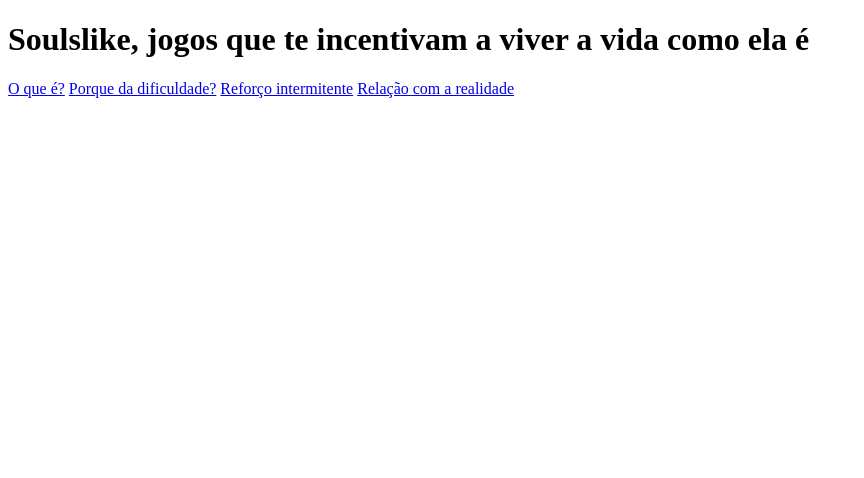
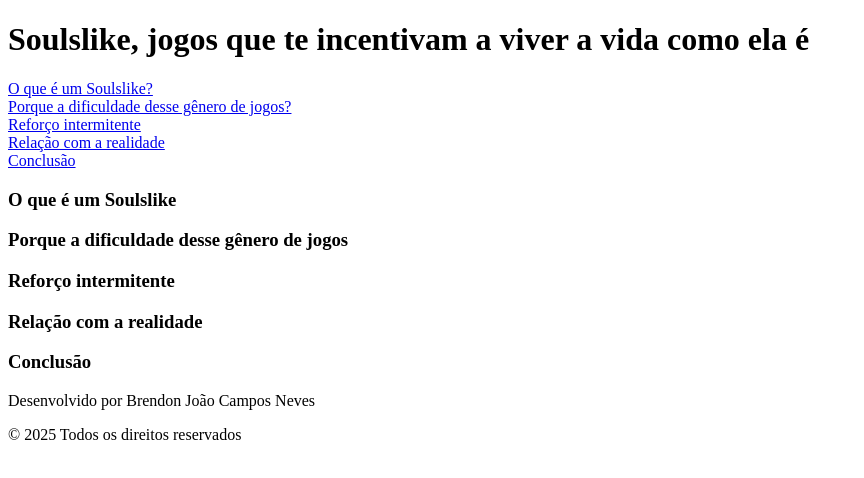
Before and after one commit to BrendonJoaoDEV/landingpage_soulslike, a plain HTML site: page index.html in a window 1280 px wide. Shown: the whole page, without its empty margins (0-864 px from the left). Drawn offline with Linux system fonts and the light colour scheme.

Commit message:
# 004 - Construção do restante do HTML inícial

```diff
--- a/index.html
+++ b/index.html
@@ -1,25 +1,75 @@
 <!DOCTYPE html>
 <html lang="pt-br">
-<head>
-    <meta charset="UTF-8">
-    <meta name="viewport" content="width=device-width, initial-scale=1.0">
+  <head>
+    <meta charset="UTF-8" />
+    <meta name="viewport" content="width=device-width, initial-scale=1.0" />
     <title>Gênero Soulslike</title>
-    <link rel="stylesheet" href="css/estilo.css">
-</head>
-<body>
+    <link rel="stylesheet" href="css/estilo.css" />
+  </head>
+  <body>
     <header>
-        <h1>Soulslike, jogos que te incentivam a viver a vida como ela é</h1>
+      <h1 id="titulo">
+        Soulslike, jogos que te incentivam a viver a vida como ela é
+      </h1>
+      <div id="divisoria"></div>
     </header>
 
     <nav>
-        <a href="#oque-e-soulslike">O que é?</a>
-        <a href="#porque-e-dificil">Porque da dificuldade?</a>
-        <a href="#reforço-intermitente">Reforço intermitente</a>
-        <a href="#relacao-com-realidade">Relação com a realidade</a>
+      <div class="botao-navegacao">
+        <a href="oque-e-soulslike" id="link">O que é um Soulslike?</a>
+      </div>
+      <div class="botao-navegacao">
+        <a href="porque-e-dificil" id="link">Porque a dificuldade desse gênero de jogos?</a>
+      </div>
+      <div class="botao-navegacao">
+        <a href="reforço-intermitente" id="link">Reforço intermitente</a>
+      </div>
+      <div id="botao-navegacao">
+        <a href="relacao-com-realidade" id="link">Relação com a realidade</a>
+      </div>
+      <div id="botao-navegacao">
+        <a href="conclusão" id="link">Conclusão</a>
+      </div>
     </nav>
 
-    <main></main>
+    <main>
+      <section id="oque-e-soulslike">
+        <h3 id="subtitulo">O que é um Soulslike</h3>
+        <article></article>
+      </section>
 
-    <footer></footer>
-</body>
+      <div id="bola-divisao"></div>
+
+      <section id="porque-e-dificil">
+        <h3 id="subtitulo">Porque a dificuldade desse gênero de jogos</h3>
+        <article></article>
+      </section>
+
+      <div id="bola-divisao"></div>
+
+      <section id="reforço-intermitente">
+        <h3 id="subtitulo">Reforço intermitente</h3>
+        <article></article>
+      </section>
+
+      <div id="bola-divisao"></div>
+
+      <section id="relacao-com-realidade">
+        <h3 id="subtitulo">Relação com a realidade</h3>
+        <article></article>
+      </section>
+
+      <div id="bola-divisao"></div>
+
+      <section id="conclusão">
+        <h3 id="subtitulo">Conclusão</h3>
+        <article></article>
+      </section>
+    </main>
+
+    <footer>
+      <p>Desenvolvido por Brendon João Campos Neves</p>
+      <p>&copy; 2025 Todos os direitos reservados</p>
+    </footer>
+  </body>
 </html>
```
